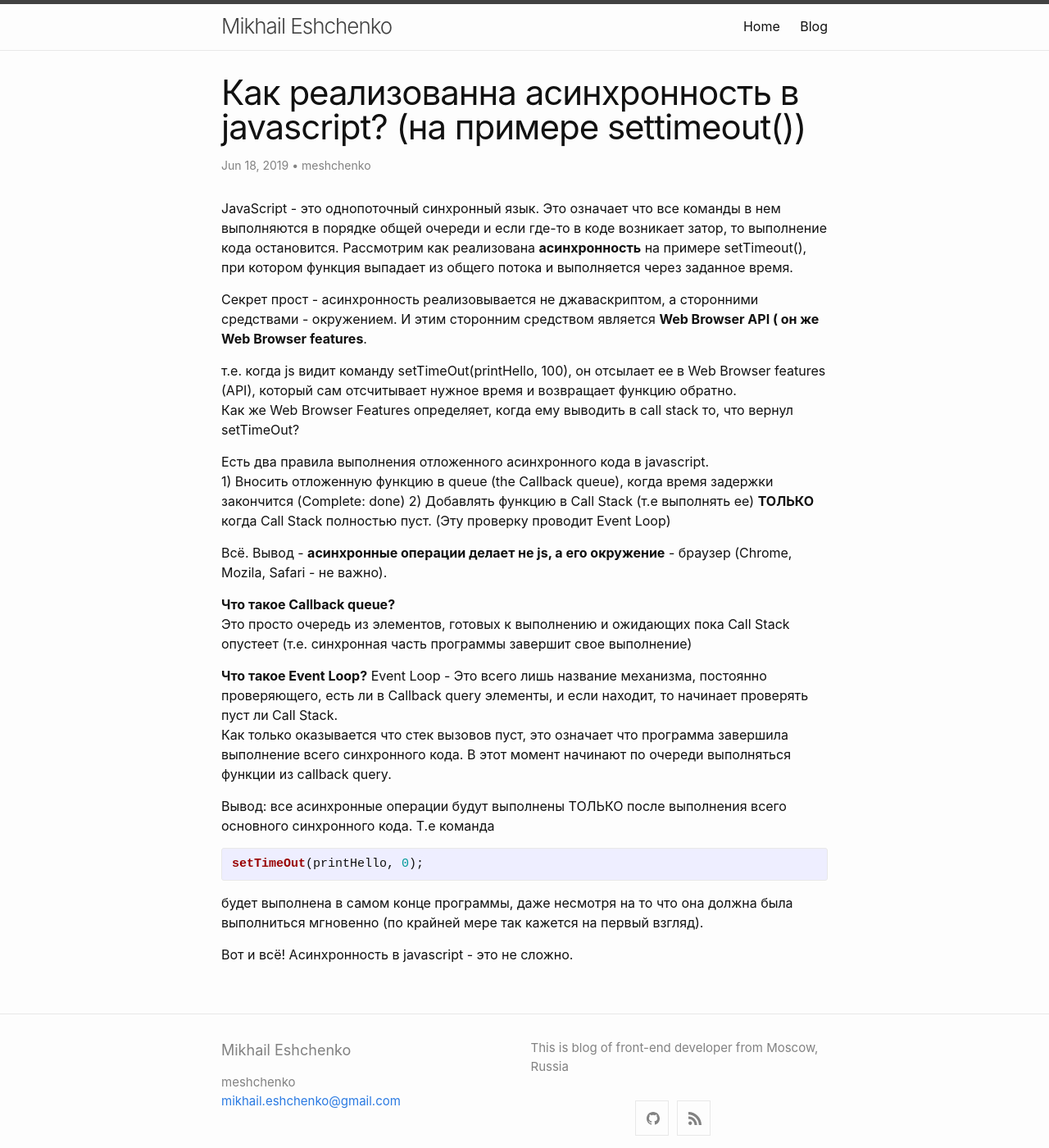
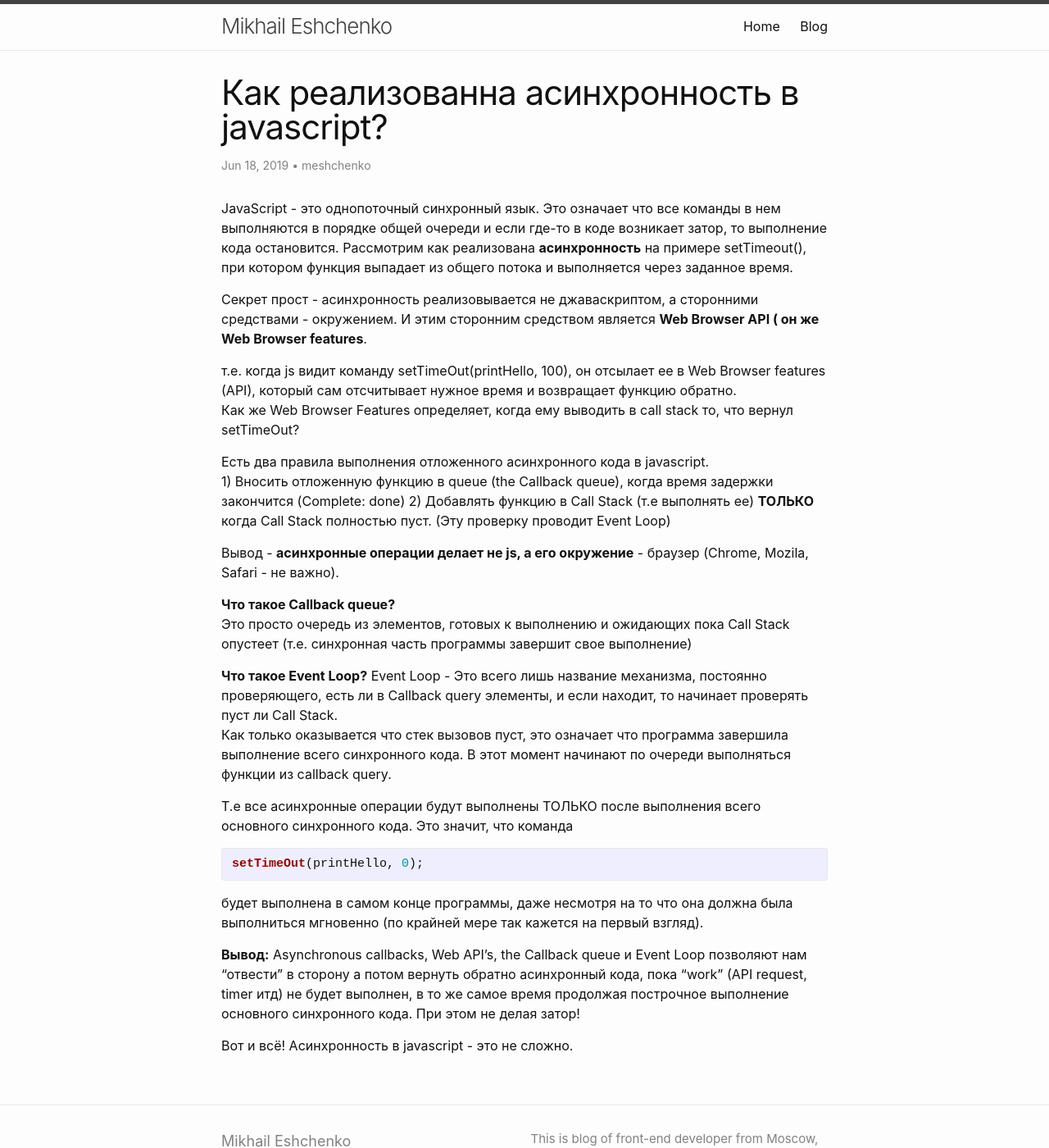
Before and after one commit to maeshchenko/meshchenko.github.io, a Jekyll site: the page built from _posts/2019-06-18-Как-реализованна-Асинхронность-в-Javascript?.md, in a window 1280 px wide and 1400 px high. Shown: the whole window at 82% size. Built offline with Jekyll 4.4.1, drawn with Linux system fonts in a browser that asks for light colours.

Commit message:
Update and rename 2019-06-18-Как-реализованна-Асинхронность-в-Javascript?-(на-примере-setTimeOut()).md to 2019-06-18-Как-реализованна-Асинхронность-в-Javascript?.md

```diff
--- a/_posts/2019-06-18-Как-реализованна-Асинхронность-в-Javascript?-(на-примере-setTimeOut()).md
+++ b/_posts/2019-06-18-Как-реализованна-Асинхронность-в-Javascript?.md
@@ -15,7 +15,7 @@ JavaScript - это однопоточный синхронный язык. Эт
 1) Вносить отложенную функцию в queue (the Callback queue), когда время задержки закончится (Complete: done)
 2) Добавлять функцию в Call Stack (т.е выполнять ее) **ТОЛЬКО** когда Call Stack полностью пуст. (Эту проверку проводит Event Loop)
 
-Всё. Вывод - **асинхронные операции делает не js, а его окружение** - браузер (Chrome, Mozila, Safari - не важно).
+Вывод - **асинхронные операции делает не js, а его окружение** - браузер (Chrome, Mozila, Safari - не важно).
 
 **Что такое Callback queue?**
 Это просто очередь из элементов, готовых к выполнению и ожидающих пока Call Stack опустеет (т.е. синхронная часть программы завершит свое выполнение)
@@ -24,6 +24,8 @@ JavaScript - это однопоточный синхронный язык. Эт
 Event Loop - Это всего лишь название механизма, постоянно проверяющего, есть ли в Callback query элементы, и если находит, то начинает проверять пуст ли Call Stack.
 Как только оказывается что стек вызовов пуст, это означает что программа завершила выполнение всего синхронного кода. В этот момент начинают по очереди выполняться функции из callback query.
 
-Вывод: все асинхронные операции будут выполнены ТОЛЬКО после выполнения всего основного синхронного кода. Т.е команда {% highlight javascript %}setTimeOut(printHello, 0);{% endhighlight %} будет выполнена в самом конце программы, даже несмотря на то что она должна была выполниться мгновенно (по крайней мере так кажется на первый взгляд).
+Т.е все асинхронные операции будут выполнены ТОЛЬКО после выполнения всего основного синхронного кода. Это значит, что команда {% highlight javascript %}setTimeOut(printHello, 0);{% endhighlight %} будет выполнена в самом конце программы, даже несмотря на то что она должна была выполниться мгновенно (по крайней мере так кажется на первый взгляд).
+
+**Вывод:** Asynchronous callbacks, Web API's, the Callback queue и Event Loop позволяют нам "отвести" в сторону а потом вернуть обратно  асинхронный кода, пока "work" (API request, timer итд) не будет выполнен, в то же самое время продолжая построчное выполнение основного синхронного кода. При этом не делая затор!
 
 Вот и всё! Асинхронность в javascript - это не сложно.
```
